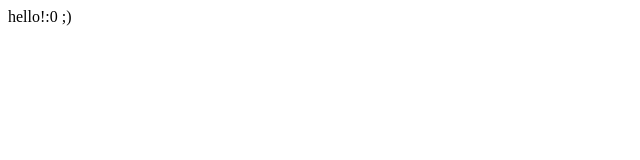
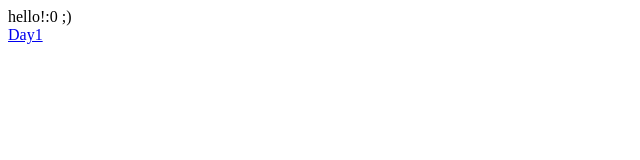
Before and after one commit to RuiwenYu/RuiwenYu.github.io.tw, a plain HTML site: page index.html in a window 1280 px wide. Shown: the full height of the page, 0-640 px from the left. Drawn offline with Linux system fonts and the light colour scheme.

Commit message:
第四次變更

```diff
--- a/index.html
+++ b/index.html
@@ -5,6 +5,8 @@
     <title>Title</title>
 </head>
 <body>
-hello!:0 ;)
+hello!:0 ;)<br>
+<a href="https://github.com/RuiwenYu/RuiwenYu.github.io">Day1</a>
+
 </body>
 </html>
```
